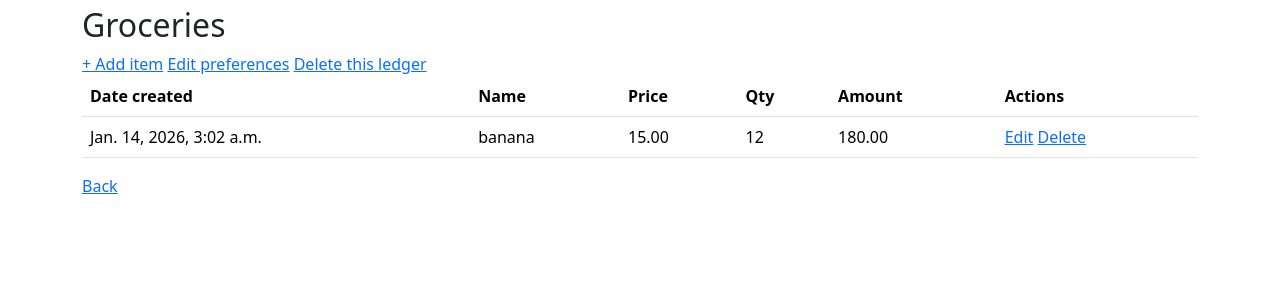
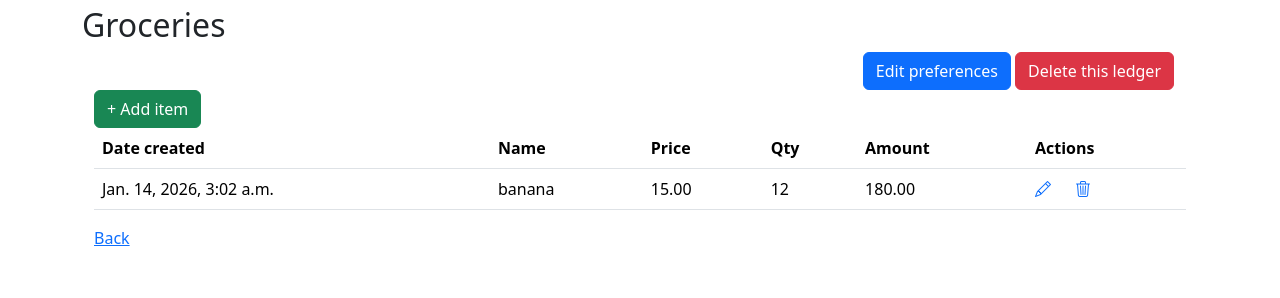
Before and after one commit to beelders-dev/personal-finance, a Django app: page /expenses/ledgers/12/ in a window 1280 px wide. Shown: the part 50-348 px from the top of the page. Run offline with Django 5.2, Linux system fonts and the light colour scheme; data comes from the database, SQL or seed files in the repository; both versions use the stored data as it was after the commit.

Commit message:
add icons

```diff
--- a/expenses/templates/expenses/base.html
+++ b/expenses/templates/expenses/base.html
@@ -4,6 +4,8 @@
     <meta charset="UTF-8" />
     <meta name="viewport" content="width=device-width, initial-scale=1.0" />
     <link rel="stylesheet" href="https://cdn.jsdelivr.net/npm/bootstrap@5.3.8/dist/css/bootstrap.min.css" crossorigin="anonymous">
+    <link rel="stylesheet" href="https://cdn.jsdelivr.net/npm/bootstrap-icons@1.13.1/font/bootstrap-icons.min.css">
+
     <title>Document</title>
   </head>
   <body>
--- a/expenses/templates/expenses/expenseitem_table.html
+++ b/expenses/templates/expenses/expenseitem_table.html
@@ -19,14 +19,16 @@
       <td>{{ item.qty }}</td>
       <td>{{ item.amt }}</td>
       <td>
-        <a
-          href="{% url 'expenses:expense_update' ledger_id=item.ledger.id pk=item.id %}"
-          >Edit</a
-        >
-        <a
-          href="{% url 'expenses:expense_delete' ledger_id=item.ledger.id pk=item.id %}"
-          >Delete</a
-        >
+        <div class="d-flex gap-4">
+          <a
+            href="{% url 'expenses:expense_update' ledger_id=item.ledger.id pk=item.id %}"
+            ><i class="bi bi-pencil"></i
+          ></a>
+          <a
+            href="{% url 'expenses:expense_delete' ledger_id=item.ledger.id pk=item.id %}"
+            ><i class="bi bi-trash3"></i
+          ></a>
+        </div>
       </td>
     </tr>
     {% endfor %}
--- a/expenses/templates/expenses/ledger_detail.html
+++ b/expenses/templates/expenses/ledger_detail.html
@@ -1,10 +1,22 @@
 {% extends 'expenses/base.html' %} {% block content %}
 {% include 'expenses/partials/ledger_title.html' %}
 
-<a href="{% url 'expenses:add_item' ledger.id %}">+ Add item</a>
-<a href="{% url 'expenses:ledger_update' ledger.id %}">Edit preferences</a>
-<a href="{% url 'expenses:ledger_delete' ledger.id %}">Delete this ledger</a>
+    <div class="container gap-3 ">
+        <div class="container gap-3 text-end">
+            <a href="{% url 'expenses:ledger_update' ledger.id %}" class="btn btn-primary">Edit preferences</a>
+            <a href="{% url 'expenses:ledger_delete' ledger.id %}" class="btn btn-danger">Delete this ledger</a>
+        </div>
+    <div>
 
-{% include 'expenses/expenseitem_table.html' with expenseitem_list=ledger.items.all %}
-<a href="{% url 'expenses:ledgers' %}">Back</a>
+
+<a href="{% url 'expenses:add_item' ledger.id %}" class="btn btn-success">+ Add item</a>
+    {% include 'expenses/expenseitem_table.html' with expenseitem_list=ledger.items.all %}
+    <a href="{% url 'expenses:ledgers' %}">Back</a>
+
+
+
+
+
+
+
 {% endblock %}
```
Also changed, not shown: db.sqlite3.
